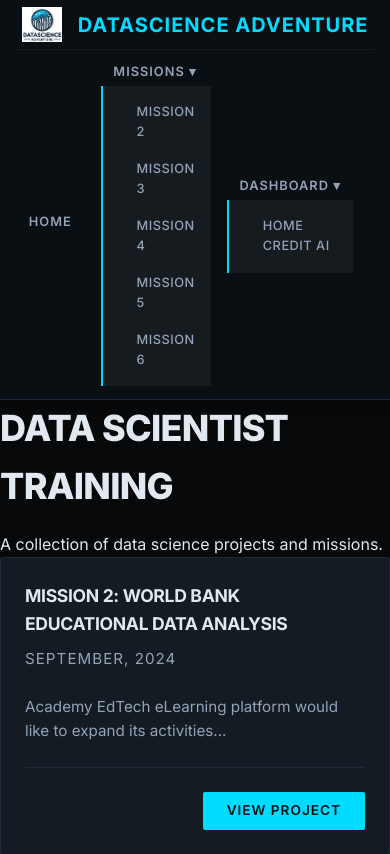
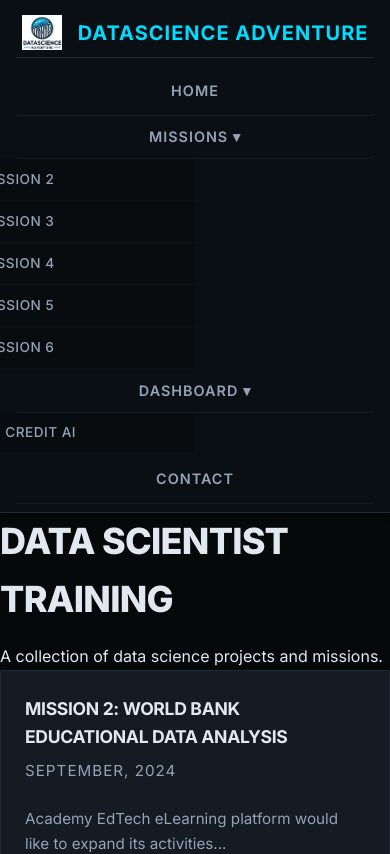
Before and after one commit to Najia-afk/datascience_adventure, a Flask app: page / in a window 390 px wide. Shown: the top 854 px of the page. Run offline with Flask 3, Linux system fonts and the light colour scheme; some libraries are stand-ins or nearby versions.

Commit message:
Fix: Mobile header visibility and layout

```diff
--- a/app/static/styles/responsive.css
+++ b/app/static/styles/responsive.css
@@ -1,19 +1,19 @@
 /* Responsive */
 @media (max-width: 768px) {
     .site-header {
-        padding: 0 var(--spacing-sm);
+        padding: 0.5rem var(--spacing-sm);
         height: auto;
         min-height: 60px;
         flex-direction: column;
-        align-items: flex-start;
-        padding-bottom: 0.5rem;
+        align-items: stretch;
+        position: relative; /* Allow scrolling away */
     }
 
     .logo {
         height: 50px;
         width: 100%;
         justify-content: center;
-        border-bottom: 1px solid rgba(255,255,255,0.05);
+        border-bottom: 1px solid rgba(255,255,255,0.1);
         margin-bottom: 0.5rem;
     }
 
@@ -22,43 +22,52 @@
     }
 
     .nav-links {
-        display: flex; /* Show nav on mobile */
+        display: flex;
+        flex-direction: column;
         width: 100%;
-        overflow-x: auto;
-        padding-bottom: 5px;
-        gap: 1rem;
-        -webkit-overflow-scrolling: touch; /* Smooth scroll on iOS */
+        gap: 0;
+        overflow: visible;
+        padding-bottom: 0;
     }
 
     .nav-link {
-        font-size: 0.8rem;
-        padding: 0.4rem 0.8rem;
-        white-space: nowrap;
+        display: block;
+        width: 100%;
+        text-align: center;
+        padding: 0.8rem;
+        border-bottom: 1px solid rgba(255,255,255,0.05);
+        font-size: 0.9rem;
     }
 
     /* Mobile Dropdown Fix */
     .dropdown {
-        display: flex;
-        flex-direction: column;
-        align-items: flex-start;
+        display: block;
+        width: 100%;
+        height: auto;
+    }
+
+    .dropdown-btn {
+        width: 100%;
+        justify-content: center;
+        padding: 0.8rem;
     }
 
     .dropdown-content {
         display: block; /* Always show on mobile */
-        position: static; /* Flow naturally */
-        transform: none;
+        position: static;
+        width: 100%;
+        background: rgba(0, 0, 0, 0.2);
+        border: none;
         box-shadow: none;
-        background: rgba(255, 255, 255, 0.05);
-        min-width: auto;
-        width: 100%;
-        padding-left: 1rem;
-        border: none;
-        border-left: 2px solid var(--primary);
+        padding: 0;
     }
 
     .dropdown-content a {
-        padding: 0.5rem 1rem;
-        font-size: 0.8rem;
+        padding: 0.6rem 1rem;
+        text-align: center;
+        font-size: 0.85rem;
+        color: var(--text-light);
+        border-bottom: 1px solid rgba(255,255,255,0.02);
     }
 
     .grid-container {
```
